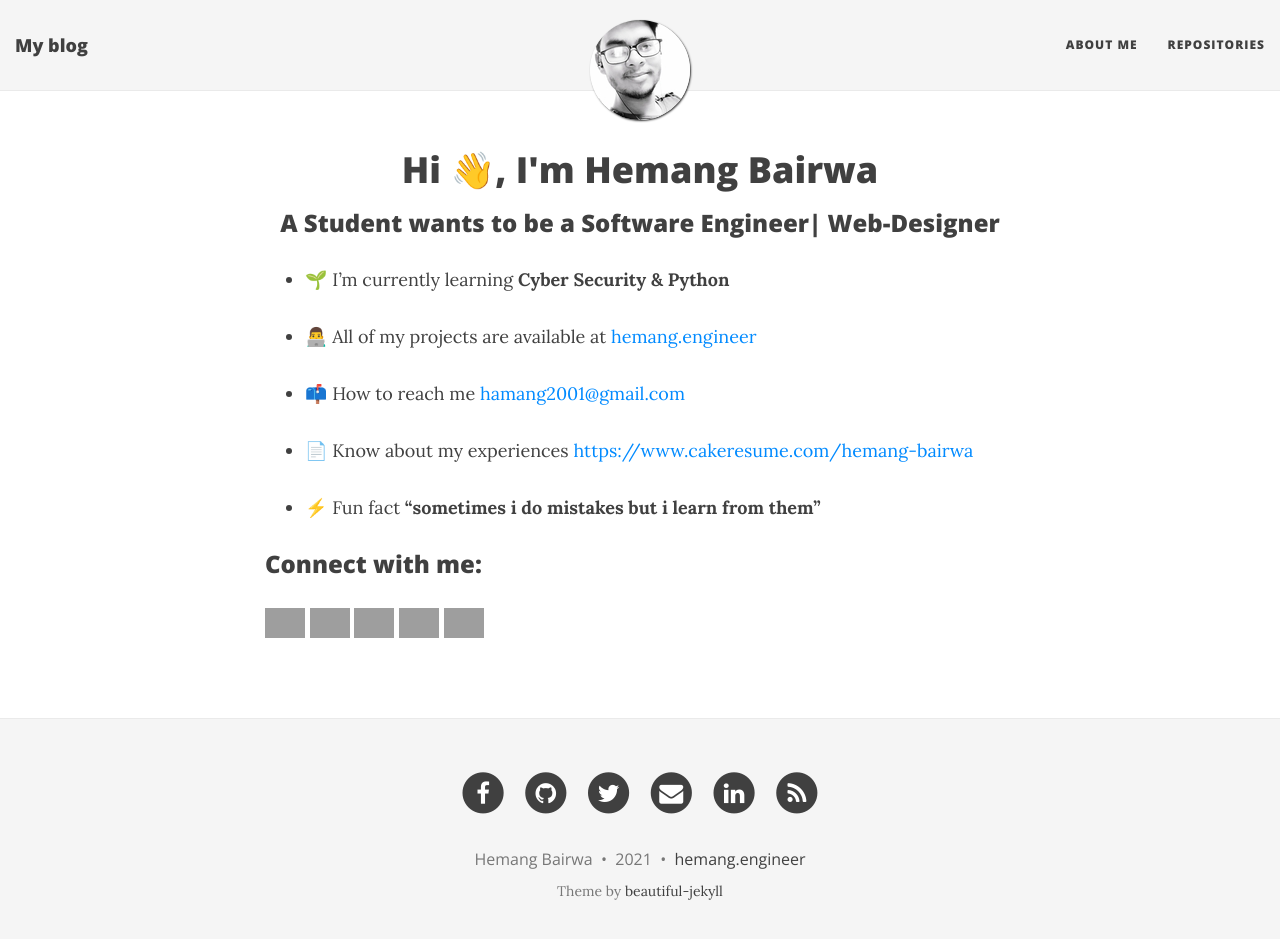
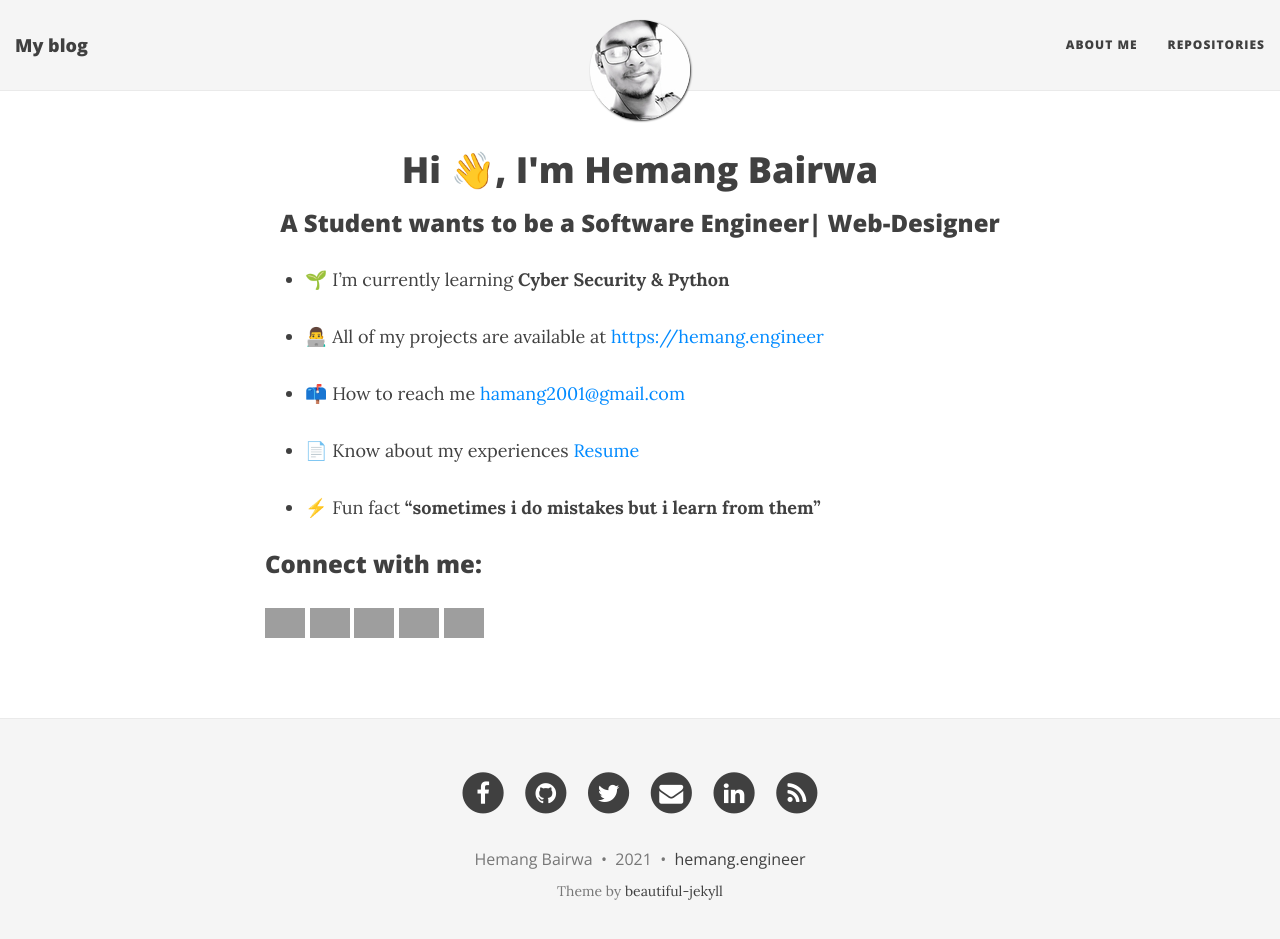
Before and after one commit to hemang-2001/blog, a Jekyll site: the page built from aboutme.md, in a window 1280 px wide and 952 px high. Shown: the top 939 px of the window. Built offline with Jekyll 4.4.1, drawn with Linux system fonts in a browser that asks for light colours; nearby versions of some CDN libraries; our own code applies the rules of GitHub Pages for plain Markdown files; grey boxes are pictures that could not be loaded.

Commit message:
Update aboutme.md

```diff
--- a/aboutme.md
+++ b/aboutme.md
@@ -3,11 +3,11 @@
 
 - 🌱 I’m currently learning **Cyber Security & Python**
 
-- 👨‍💻 All of my projects are available at [hemang.engineer](hemang.engineer)
+- 👨‍💻 All of my projects are available at [https://hemang.engineer](https://hemang.engineer)
 
 - 📫 How to reach me [hamang2001@gmail.com](mailto:hamang2001@gmail.com)
 
-- 📄 Know about my experiences [https://www.cakeresume.com/hemang-bairwa](https://www.cakeresume.com/hemang-bairwa)
+- 📄 Know about my experiences [Resume](https://www.cakeresume.com/hemang-bairwa)
 
 - ⚡ Fun fact **"sometimes i do mistakes but i learn from them"**
 
```
